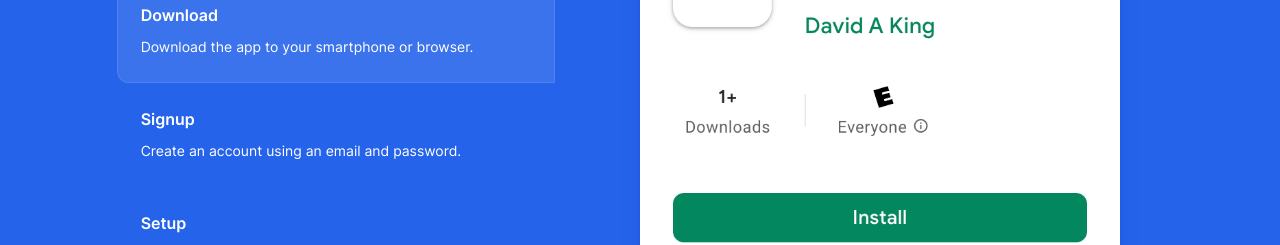
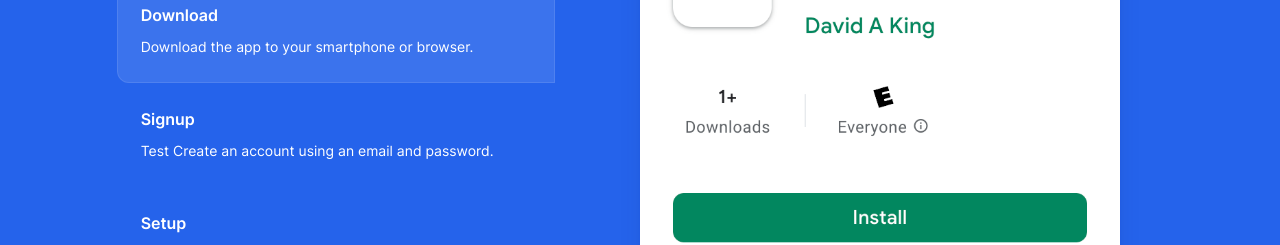
Before and after one commit to David44357/KingLawWebsite, a Next.js app: page /prometheus in a window 1280 px wide. Shown: the part 1300-1545 px from the top of the page. Built offline with nearby package versions, Linux system fonts and the light colour scheme.

Commit message:
Update PromPrimaryFeatures.jsx

```diff
--- a/src/components/PromPrimaryFeatures.jsx
+++ b/src/components/PromPrimaryFeatures.jsx
@@ -22,7 +22,7 @@ const features = [
   {
     title: 'Signup',
     description:
-      "Create an account using an email and password.",
+      "Test Create an account using an email and password.",
     image: screenshotDownload,
   },
   {
```
